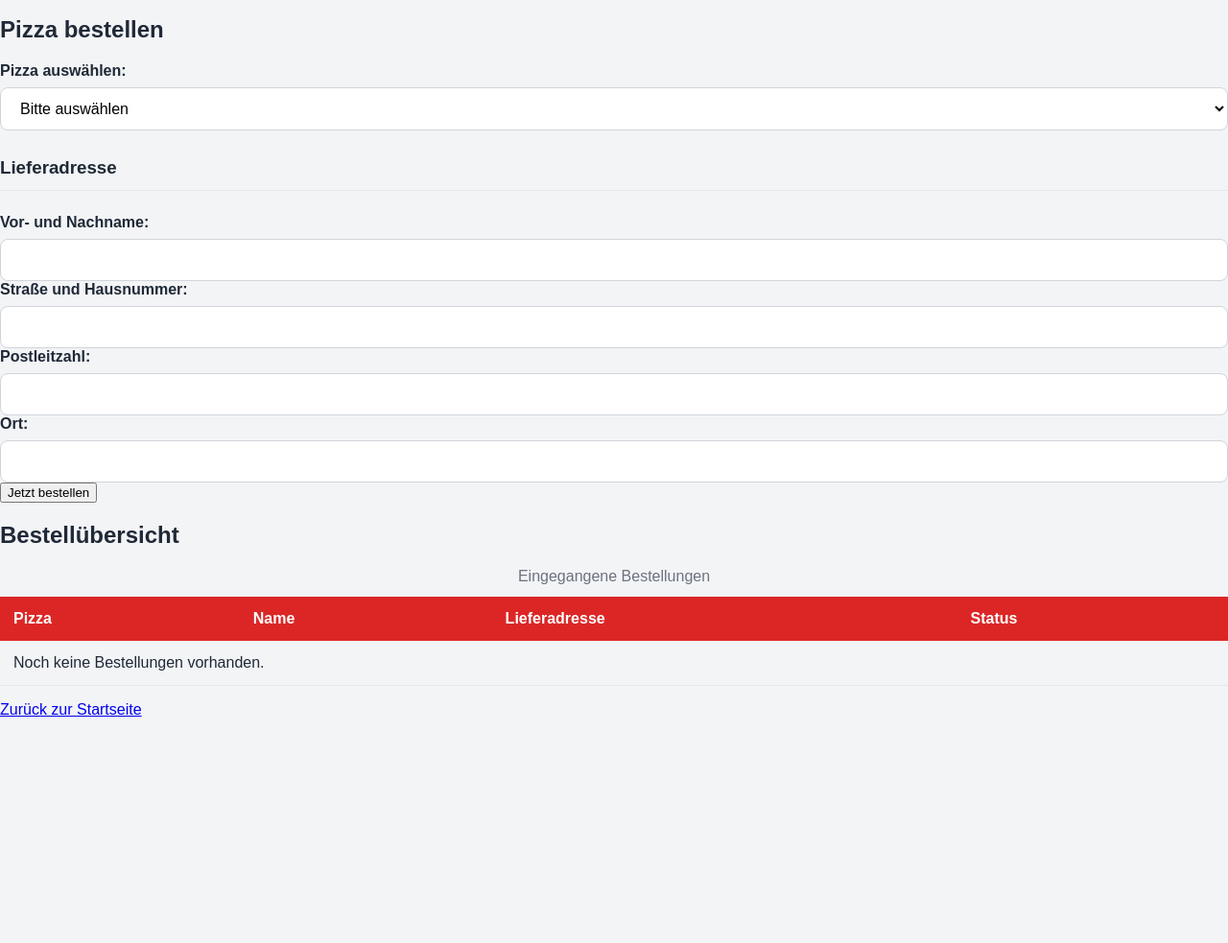
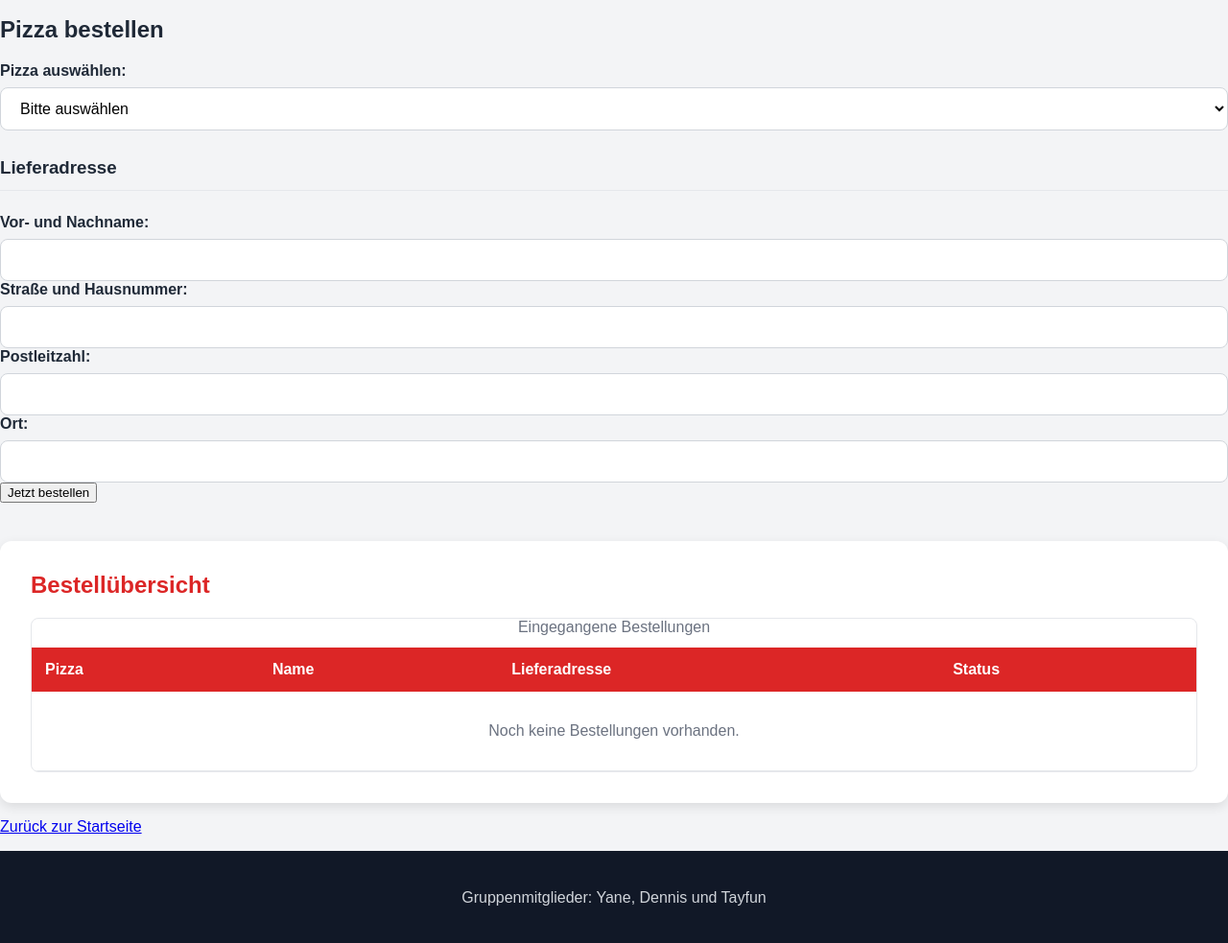
Before and after one commit to servicecs/Laboski, a plain HTML site: page index.html in a window 1280 px wide. Shown: the part 101-1084 px from the top of the page at 96% size. Before the commit the page ends 866 px from the top, so only its background shows below. Drawn offline with Linux system fonts and the light colour scheme.

Commit message:
änderung css

```diff
--- a/index.html
+++ b/index.html
@@ -60,8 +60,9 @@
   </form>
 
   <!-- Anzeige der Bestellungen -->
-  <section aria-labelledby="bestellungen">
+  <section class="karte bestelluebersicht" aria-labelledby="bestellungen">
     <h2 id="bestellungen">Bestellübersicht</h2>
+    <div class="tabellen-container">
       <table>
         <caption>Eingegangene Bestellungen</caption>
         <thead>
@@ -74,15 +75,20 @@
         </thead>
         <tbody>
           <tr>
-          <td colspan="4">Noch keine Bestellungen vorhanden.</td>
+            <td class="leer" colspan="4">Noch keine Bestellungen vorhanden.</td>
           </tr>
         </tbody>
       </table>
+    </div>
   </section>
 
   <!-- Link zurück zur Startseite -->
   <p>
     <a href="index.html">Zurück zur Startseite</a>
   </p>
+
+  <footer>
+    <p>Gruppenmitglieder: Yane, Dennis und Tayfun</p>
+  </footer>
 </body>
 </html>
--- a/style.css
+++ b/style.css
@@ -127,10 +127,14 @@ form h3 {
 
 .tabellen-container {
   overflow-x: auto;
+  border: 1px solid #e5e7eb;
+  border-radius: 8px;
+  background-color: white;
 }
 
 table {
   width: 100%;
+  min-width: 560px;
   border-collapse: collapse;
   text-align: left;
 }
```
Lines whose indentation alone changed are shown as unchanged.
